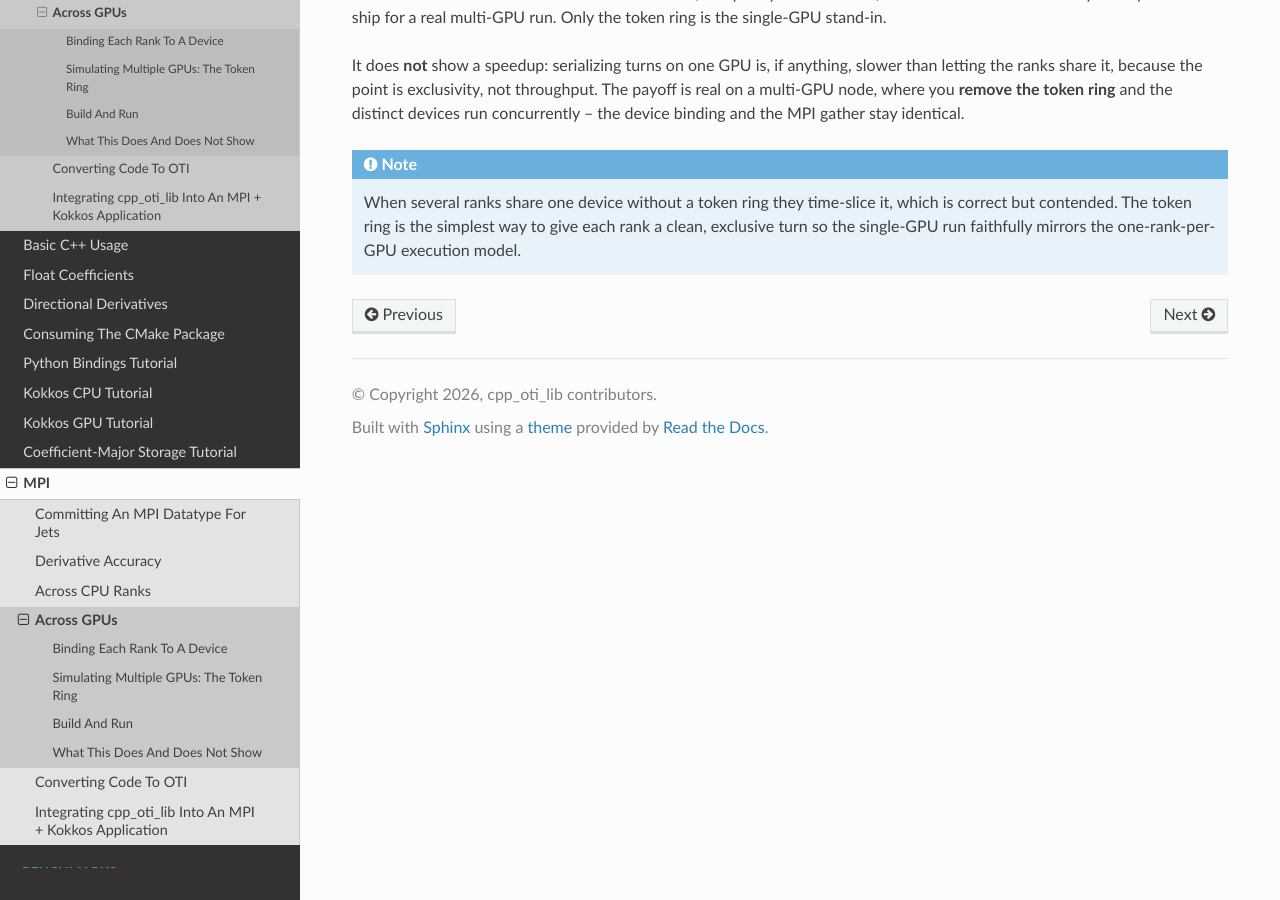
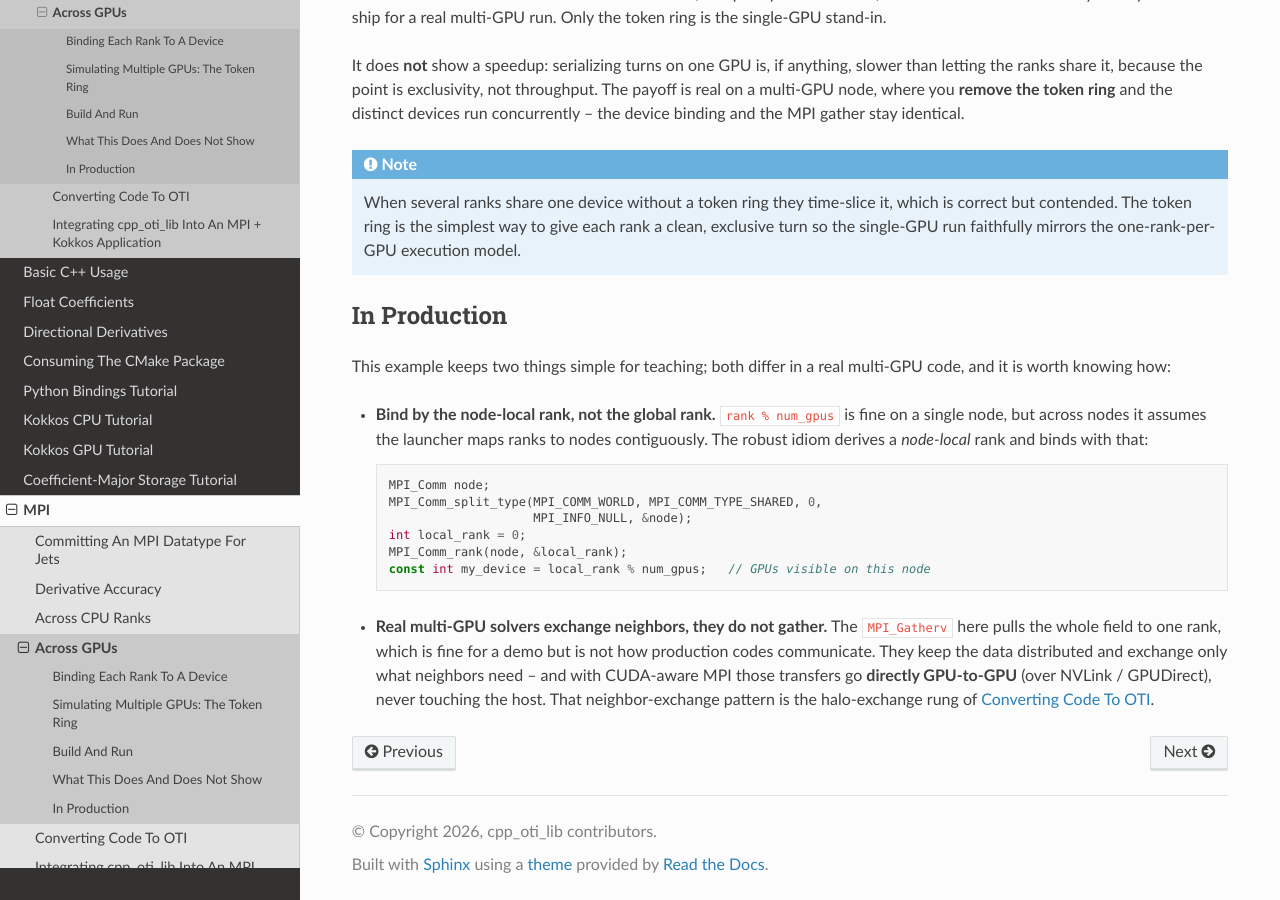
Before and after one commit to Samm-Py/cpp_oti_lib, a Sphinx documentation site: the page built from docs/tutorials/mpi/gpu.rst, in a window 1280 px wide and 900 px high, scrolled down 1843 px. Built offline with Sphinx 7.4.7 and the Read the Docs theme 3.1.0, drawn with Linux system fonts in a browser that asks for light colours.

Commit message:
Docs: add "In production" note to the Across GPUs tutorial
Clarifies that two teaching simplifications differ from standard multi-GPU
practice: device binding should use the node-local rank (MPI_Comm_split_type with
MPI_COMM_TYPE_SHARED) rather than the global rank, and real solvers exchange
neighbors directly GPU-to-GPU (CUDA-aware MPI over NVLink/GPUDirect) instead of
gathering to one rank -- pointing at the halo-exchange rung of the Converting
ladder. Keeps the token-ring/gather demo from implying it is the standard usage.

Co-Authored-By: Claude Opus 4.8 <noreply@anthropic.com>

```diff
--- a/docs/tutorials/mpi/gpu.rst
+++ b/docs/tutorials/mpi/gpu.rst
@@ -112,3 +112,30 @@ MPI gather stay identical.
    which is correct but contended. The token ring is the simplest way to give
    each rank a clean, exclusive turn so the single-GPU run faithfully mirrors the
    one-rank-per-GPU execution model.
+
+In Production
+-------------
+
+This example keeps two things simple for teaching; both differ in a real
+multi-GPU code, and it is worth knowing how:
+
+* **Bind by the node-local rank, not the global rank.** ``rank % num_gpus`` is
+  fine on a single node, but across nodes it assumes the launcher maps ranks to
+  nodes contiguously. The robust idiom derives a *node-local* rank and binds with
+  that:
+
+  .. code-block:: cpp
+
+     MPI_Comm node;
+     MPI_Comm_split_type(MPI_COMM_WORLD, MPI_COMM_TYPE_SHARED, 0,
+                         MPI_INFO_NULL, &node);
+     int local_rank = 0;
+     MPI_Comm_rank(node, &local_rank);
+     const int my_device = local_rank % num_gpus;   // GPUs visible on this node
+
+* **Real multi-GPU solvers exchange neighbors, they do not gather.** The
+  ``MPI_Gatherv`` here pulls the whole field to one rank, which is fine for a demo
+  but is not how production codes communicate. They keep the data distributed and
+  exchange only what neighbors need -- and with CUDA-aware MPI those transfers go
+  **directly GPU-to-GPU** (over NVLink / GPUDirect), never touching the host. That
+  neighbor-exchange pattern is the halo-exchange rung of :doc:`converting/index`.
```
